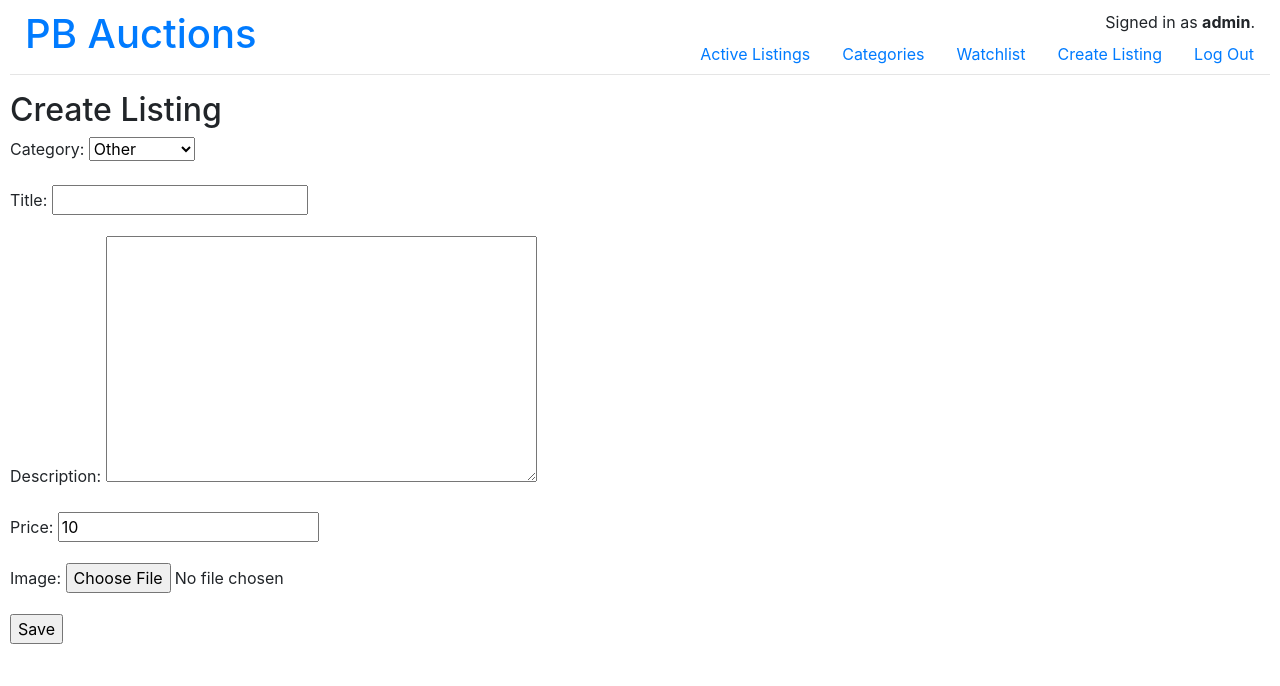
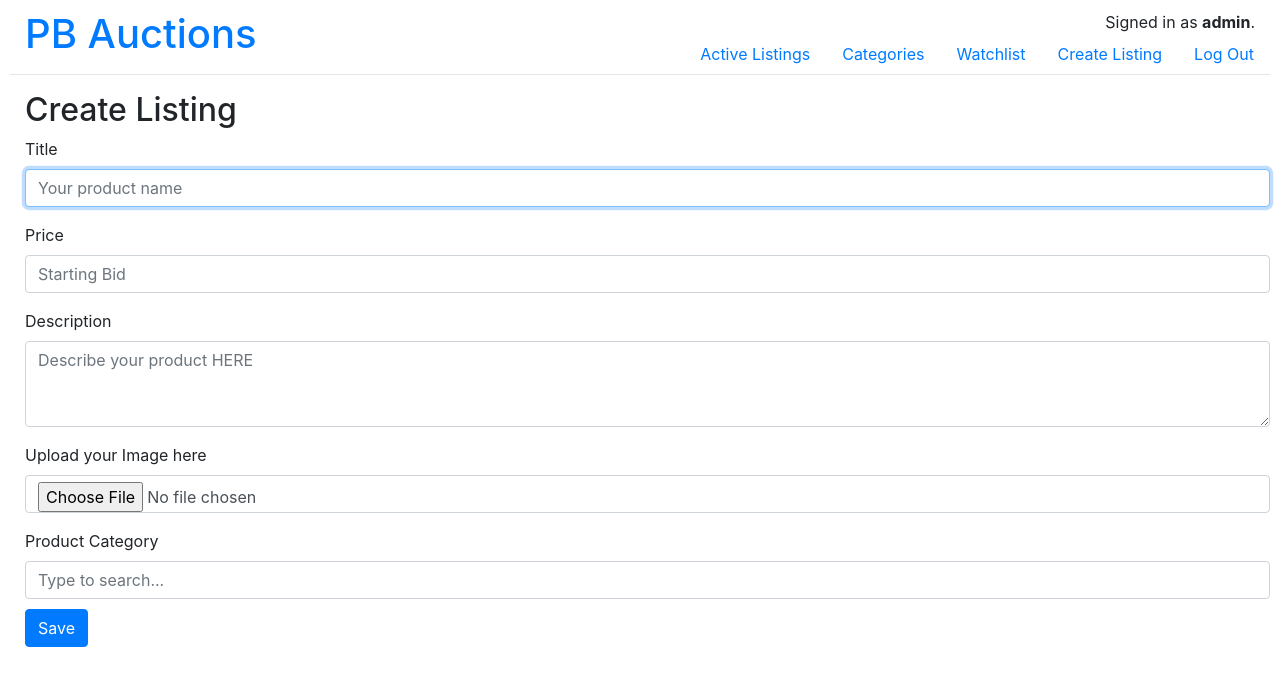
Before and after one commit to phuongbui95/project2_cs50web, a Django app: page /create in a window 1280 px wide. Shown: the top 686 px of the page. Run offline with Django 4.2, Linux system fonts and the light colour scheme; a user stored in the database is signed in; data comes from the database, SQL or seed files in the repository; both versions use the stored data as it was after the commit; some libraries are stand-ins or nearby versions.

Commit message:
working on create.html

```diff
--- a/commerce/auctions/static/auctions/styles.css
+++ b/commerce/auctions/static/auctions/styles.css
@@ -14,11 +14,32 @@ body {
 .section {
     padding-left: 15px;
 }
+
 /* index.html */
 .grid {
     display: grid;
     grid-template-columns: repeat(4, 1fr); /* 4 columns per row */
-    /* make each item sit side by side */
+    grid-template-rows: 300px;
+
+    padding-top: 20px;
+}
+
+#image_box {
+    border: 1px solid none;
+    height: 100px;
+    overflow: hidden;
+}
+
+#resize {
+    height: 100px;
+    /* same height as image_box */
+    width: auto;
+    /* width will be automatically adjust to height */
+}
+
+#description {
+    height: 2em;
+    overflow: hidden;
 }
 
 /* watchlist.html */
--- a/commerce/auctions/templates/auctions/create.html
+++ b/commerce/auctions/templates/auctions/create.html
@@ -1,12 +1,47 @@
 {% extends "auctions/layout.html" %}
 
 {% block body %}
-    <h2>Create Listing</h2>
-    <!-- enctype="multipart/form-data": The enctype attribute specifies how the form-data should be encoded when submitting it to the server. -->
-    <form method="post" action="{% url 'create' %}" enctype="multipart/form-data">
-        {% csrf_token %}
-        {{ form.as_p }}
-        <input type="submit" value="Save">
-    </form>
+    <div style="padding-left: 15px;">
+        <h2>Create Listing</h2>
+        <!-- enctype="multipart/form-data": The enctype attribute specifies how the form-data should be encoded when submitting it to the server. -->
+        <form method="post" action="{% url 'create' %}" enctype="multipart/form-data">
+            {% csrf_token %}
+            <div class="form-group">
+                <label class="form-label">Title</label>
+                <input class="form-control" autofocus type="text" name="product_title" placeholder="Your product name">
+            </div>
 
+            <div class="mb-3">
+                <label class="form-label">Price</label>
+                <input type="number" class="form-control" id="exampleFormControlInput1" placeholder="Starting Bid">
+            </div>
+
+            <div class="mb-3">
+                <label class="form-label">Description</label>
+                <textarea class="form-control" id="exampleFormControlTextarea1" rows="3" placeholder="Describe your product HERE"></textarea>
+            </div>
+
+            <div class="mb-3">
+                <label for="formFile" class="form-label">Upload your Image here</label>
+                <input class="form-control" type="file" id="formFile">
+            </div>
+
+            <label class="form-label">Product Category</label>
+                <input class="form-control" list="datalistOptions" id="exampleDataList" placeholder="Type to search...">
+            <datalist id="datalistOptions">
+                <option value="Electronics">
+                <option value="Home">
+                <option value="Fashion">
+                <option value="Toys">
+                <option value="Other">
+            </datalist>
+
+            <div style="padding-top: 10px;">
+                <input class="btn btn-primary" type="submit" value="Save">
+            </div>
+
+            <!-- {{ form.as_p }}
+            <input type="submit" value="Save"> -->
+        </form>
+    </div>
 {% endblock %}
--- a/commerce/auctions/views.py
+++ b/commerce/auctions/views.py
@@ -16,9 +16,9 @@ categories = Category.objects.all()
 # get the data from Listing model
 def index(request):
     # Only display listings which status = "Active"
-    all_listing = Listing.objects.filter(status="Active")[::-1]
+    all_listings = Listing.objects.filter(status="Active")[::-1]
     return render(request, "auctions/index.html", {
-        "all_listing": all_listing,
+        "all_listings": all_listings,
         "categories": categories
     })
 
```
Also changed, not shown: commerce/auctions/templates/auctions/index.html (+12 -9 lines), commerce/auctions/templates/auctions/listing.html (+13 -8 lines), commerce/auctions/templates/auctions/listings_by_cat.html (+13 -5 lines), commerce/db.sqlite3.
